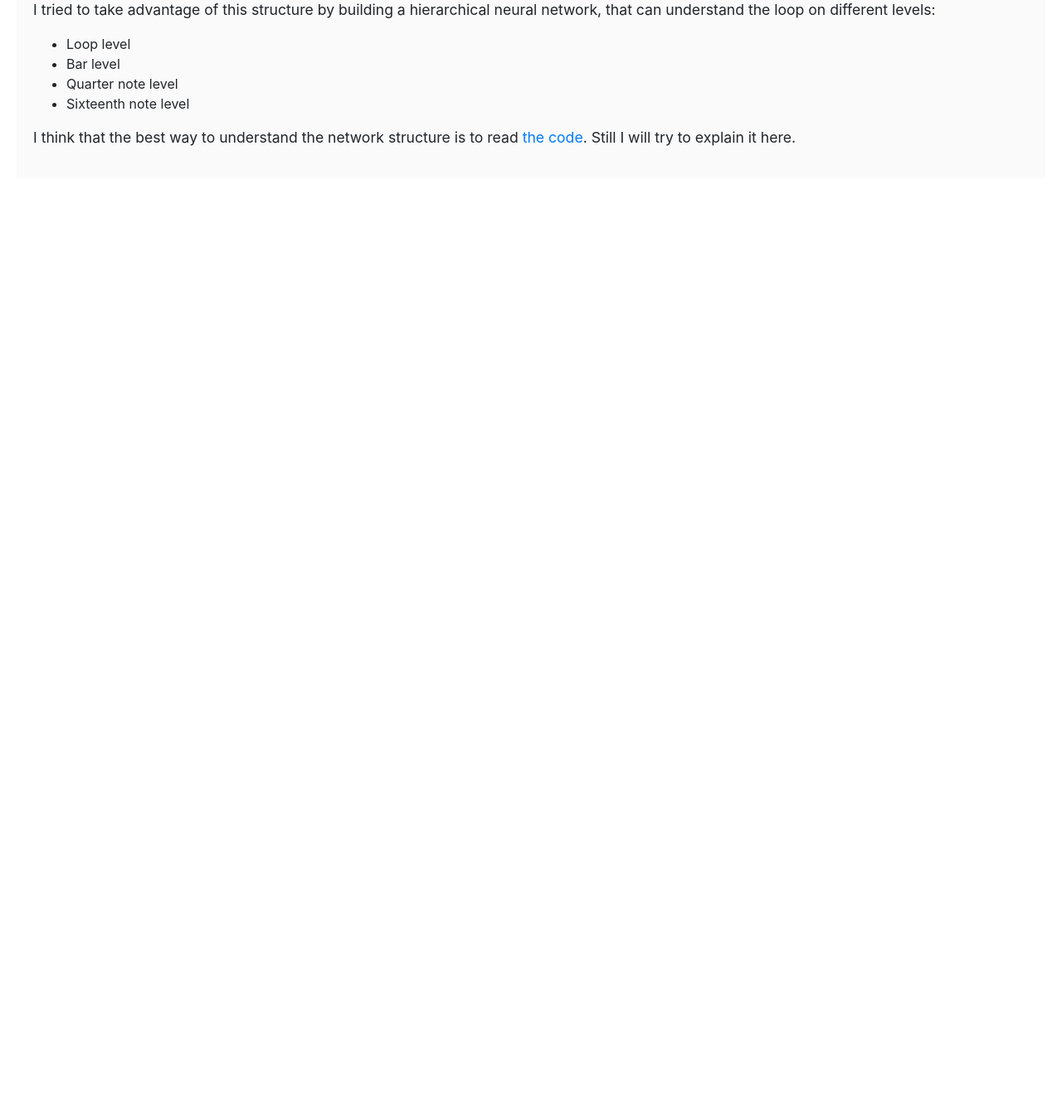
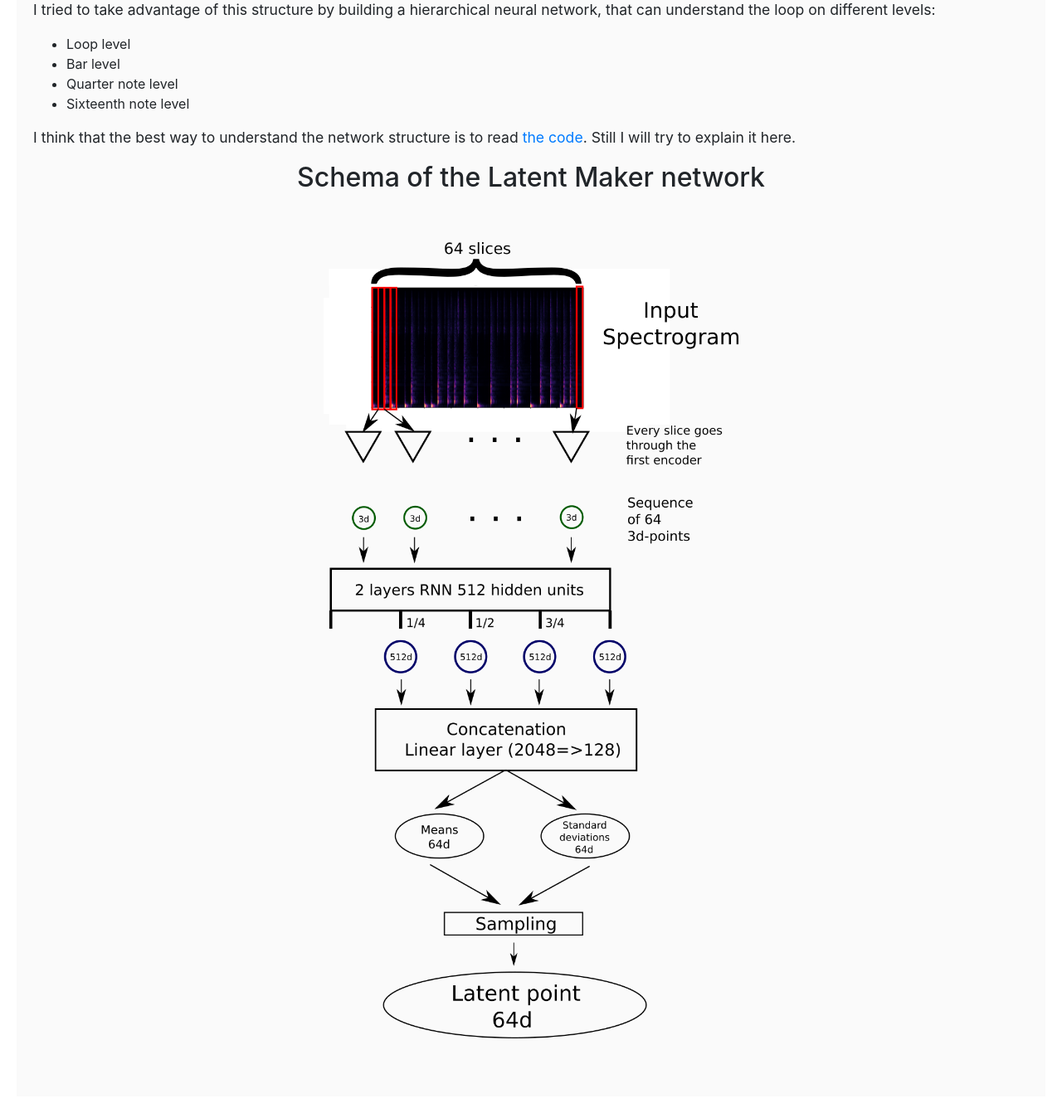
Before and after one commit to ValentinBilot/PersonalWebSite, a Node server app: page /drumloopsgenerator in a window 1280 px wide. Shown: the part 2527-3869 px from the top of the page at 83% size. Before the commit the page ends 2703 px from the top, so only its background shows below. Run offline with Node 20, Linux system fonts and the light colour scheme; some libraries are stand-ins or nearby versions.

Commit message:
add schema

```diff
--- a/views/drumloopsgenerator.twig
+++ b/views/drumloopsgenerator.twig
@@ -93,7 +93,8 @@
     read <a href="https://github.com/ValentinBilot/DrumLoopsGenerator">the code</a>.
     Still I will try to explain it here.</p>
 
-
+    <h2>Schema of the Latent Maker network</h2>
+    <img class="schema" src="images/rnn_latent_maker.png">
 
 
     </div>
```
Also changed, not shown: public/images/rnn_latent_maker.png (added).
